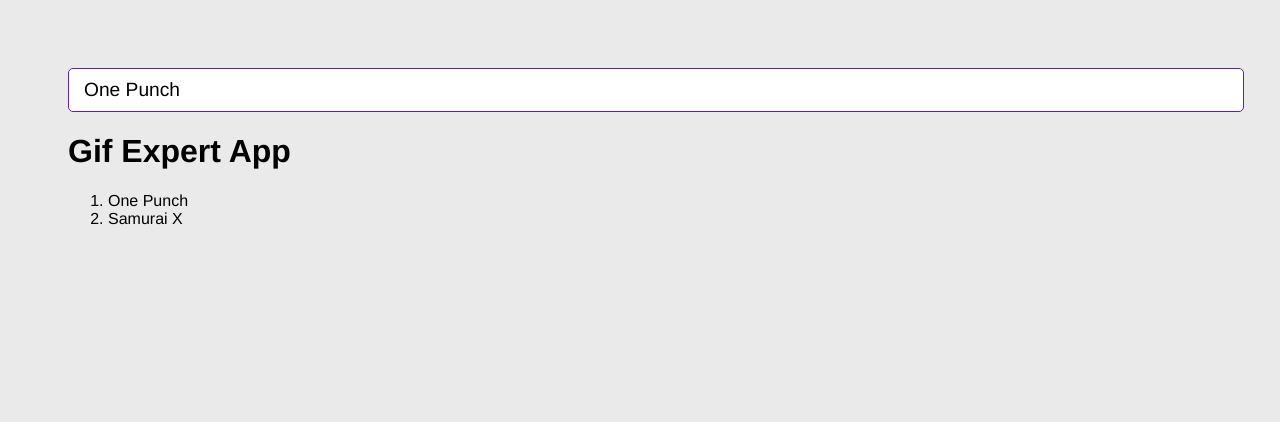
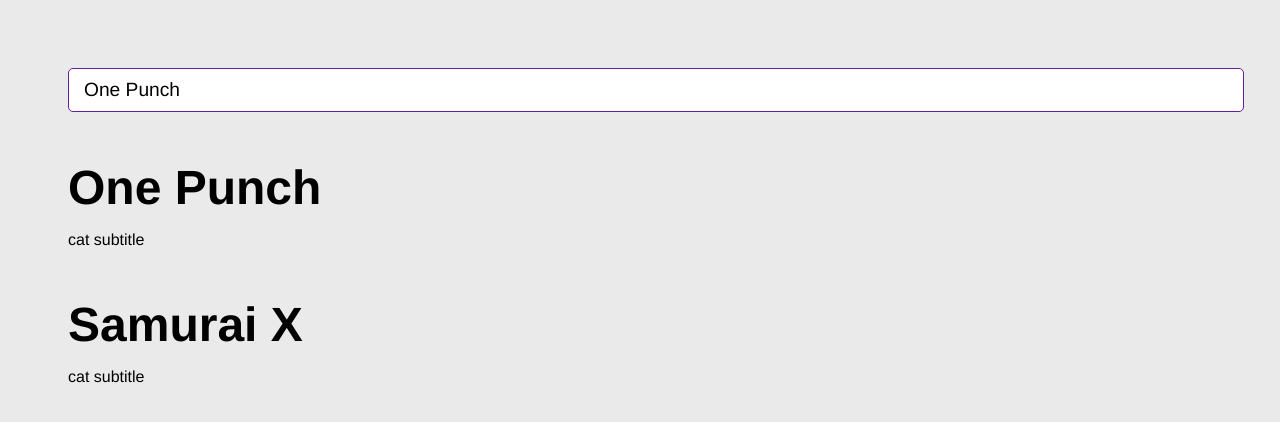
Before and after one commit to natogourmet/react-course-04, a React (Vite) app: page / in a window 1280 px wide. Shown: the top 422 px of the page. Built offline with nearby package versions, Linux system fonts and the light colour scheme.

Commit message:
GifGrid Component

```diff
--- a/src/GifExpertApp.tsx
+++ b/src/GifExpertApp.tsx
@@ -1,24 +1,22 @@
 import { useState } from 'react';
 import { AddCategory } from './components/AddCategory';
+import { GifGrid } from './components/GifGrid';
 
 export const GifExpertApp = () => {
   const [categories, setCategories] = useState(['One Punch', 'Samurai X']);
 
-  const addCategory = ( category: string ) => {
+  const addCategory = (category: string) => {
     if (categories.includes(category)) return;
     setCategories([...categories, category]);
   };
 
   return (
     <>
-      {/* title */}
       <AddCategory onInputSubmit={addCategory} />
-      <h1>Gif Expert App</h1>
-      <ol>
-        {categories.map((category) => {
-          return <li key={category}>{category}</li>;
-        })}
-      </ol>
+
+      {categories.map((category) => {
+        return <GifGrid key={category} category={category} />;
+      })}
     </>
   );
 };
--- /dev/null
+++ b/src/components/GifGrid.tsx
@@ -0,0 +1,13 @@
+
+type props = {
+  category: string;
+}
+
+export const GifGrid = ({ category }: props) => {
+  return (
+    <>
+      <h3>{category}</h3>
+      <p>cat subtitle</p>
+    </>
+  )
+}
```
